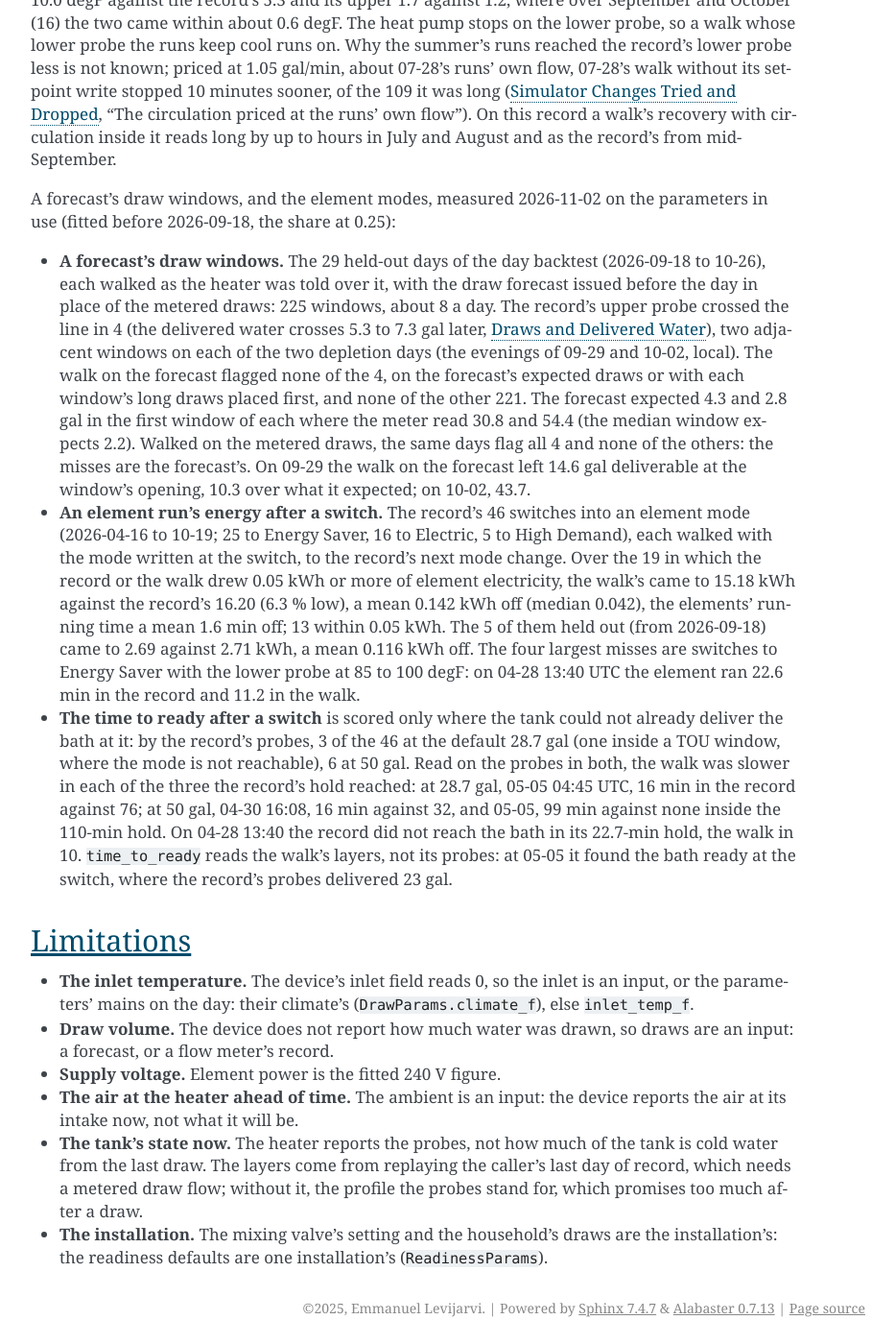
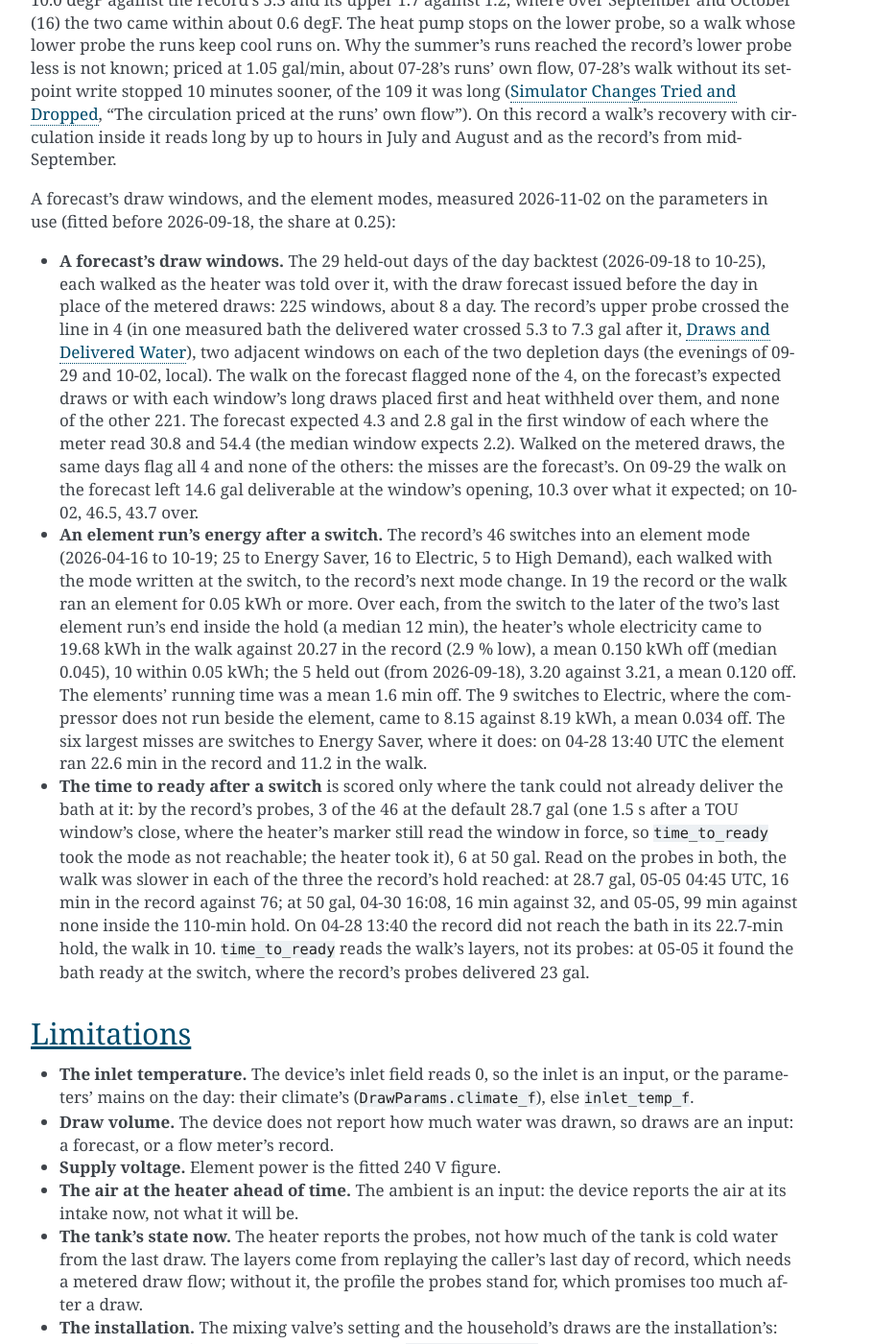
Before and after one commit to eman/nwp500-python, a Sphinx documentation site: the page built from docs/explanation/simulator.rst, in a window 1280 px wide and 1400 px high, scrolled down 11912 px. Shown: the whole window at 96% size, without its empty margins (338-1271 px from the left). Built offline with Sphinx 7.4.7, drawn with Linux system fonts in a browser that asks for light colours.

Commit message:
docs(sim): the heater's whole electricity after a switch, like for like; the window's close at 09-21

```diff
--- a/docs/explanation/simulator.rst
+++ b/docs/explanation/simulator.rst
@@ -688,43 +688,49 @@ A forecast's draw windows, and the element modes, measured 2026-11-02 on
 the parameters in use (fitted before 2026-09-18, the share at 0.25):
 
 - **A forecast's draw windows.** The 29 held-out days of the day
-  backtest (2026-09-18 to 10-26), each walked as the heater was told
+  backtest (2026-09-18 to 10-25), each walked as the heater was told
   over it, with the draw forecast issued before the day in place of the
   metered draws: 225 windows, about 8 a day. The record's upper probe
-  crossed the line in 4 (the delivered water crosses 5.3 to 7.3 gal
-  later, :doc:`draws`), two adjacent windows on each of the two
-  depletion days (the evenings of 09-29 and 10-02, local). The walk on
-  the forecast flagged none of the 4, on the forecast's expected draws
-  or with each window's long draws placed first, and none of the other
-  221. The forecast expected 4.3 and 2.8 gal in the first window of each
-  where the meter read 30.8 and 54.4 (the median window expects 2.2).
-  Walked on the metered draws, the same days flag all 4 and none of the
-  others: the misses are the forecast's. On 09-29 the walk on the
-  forecast left 14.6 gal deliverable at the window's opening, 10.3 over
-  what it expected; on 10-02, 43.7.
+  crossed the line in 4 (in one measured bath the delivered water
+  crossed 5.3 to 7.3 gal after it, :doc:`draws`), two adjacent windows
+  on each of the two depletion days (the evenings of 09-29 and 10-02,
+  local). The walk on the forecast flagged none of the 4, on the
+  forecast's expected draws or with each window's long draws placed
+  first and heat withheld over them, and none of the other 221. The
+  forecast expected 4.3 and 2.8 gal in the first window of each where
+  the meter read 30.8 and 54.4 (the median window expects 2.2). Walked
+  on the metered draws, the same days flag all 4 and none of the others:
+  the misses are the forecast's. On 09-29 the walk on the forecast left
+  14.6 gal deliverable at the window's opening, 10.3 over what it
+  expected; on 10-02, 46.5, 43.7 over.
 - **An element run's energy after a switch.** The record's 46 switches
   into an element mode (2026-04-16 to 10-19; 25 to Energy Saver, 16 to
   Electric, 5 to High Demand), each walked with the mode written at the
-  switch, to the record's next mode change. Over the 19 in which the
-  record or the walk drew 0.05 kWh or more of element electricity, the
-  walk's came to 15.18 kWh against the record's 16.20 (6.3 % low), a
-  mean 0.142 kWh off (median 0.042), the elements' running time a mean
-  1.6 min off; 13 within 0.05 kWh. The 5 of them held out (from
-  2026-09-18) came to 2.69 against 2.71 kWh, a mean 0.116 kWh off. The
-  four largest misses are switches to Energy Saver with the lower probe
-  at 85 to 100 degF: on 04-28 13:40 UTC the element ran 22.6 min in the
-  record and 11.2 in the walk.
+  switch, to the record's next mode change. In 19 the record or the walk
+  ran an element for 0.05 kWh or more. Over each, from the switch to the
+  later of the two's last element run's end inside the hold (a median 12
+  min), the heater's whole electricity came to 19.68 kWh in the walk
+  against 20.27 in the record (2.9 % low), a mean 0.150 kWh off (median
+  0.045), 10 within 0.05 kWh; the 5 held out (from 2026-09-18), 3.20
+  against 3.21, a mean 0.120 off. The elements' running time was a mean
+  1.6 min off. The 9 switches to Electric, where the compressor does not
+  run beside the element, came to 8.15 against 8.19 kWh, a mean 0.034
+  off. The six largest misses are switches to Energy Saver, where it
+  does: on 04-28 13:40 UTC the element ran 22.6 min in the record and
+  11.2 in the walk.
 - **The time to ready after a switch** is scored only where the tank
   could not already deliver the bath at it: by the record's probes, 3 of
-  the 46 at the default 28.7 gal (one inside a TOU window, where the
-  mode is not reachable), 6 at 50 gal. Read on the probes in both, the
-  walk was slower in each of the three the record's hold reached: at
-  28.7 gal, 05-05 04:45 UTC, 16 min in the record against 76; at 50 gal,
-  04-30 16:08, 16 min against 32, and 05-05, 99 min against none inside
-  the 110-min hold. On 04-28 13:40 the record did not reach the bath in
-  its 22.7-min hold, the walk in 10. ``time_to_ready`` reads the walk's
-  layers, not its probes: at 05-05 it found the bath ready at the
-  switch, where the record's probes delivered 23 gal.
+  the 46 at the default 28.7 gal (one 1.5 s after a TOU window's close,
+  where the heater's marker still read the window in force, so
+  ``time_to_ready`` took the mode as not reachable; the heater took it),
+  6 at 50 gal. Read on the probes in both, the walk was slower in each
+  of the three the record's hold reached: at 28.7 gal, 05-05 04:45 UTC,
+  16 min in the record against 76; at 50 gal, 04-30 16:08, 16 min
+  against 32, and 05-05, 99 min against none inside the 110-min hold. On
+  04-28 13:40 the record did not reach the bath in its 22.7-min hold,
+  the walk in 10. ``time_to_ready`` reads the walk's layers, not its
+  probes: at 05-05 it found the bath ready at the switch, where the
+  record's probes delivered 23 gal.
 
 
 Limitations
```
